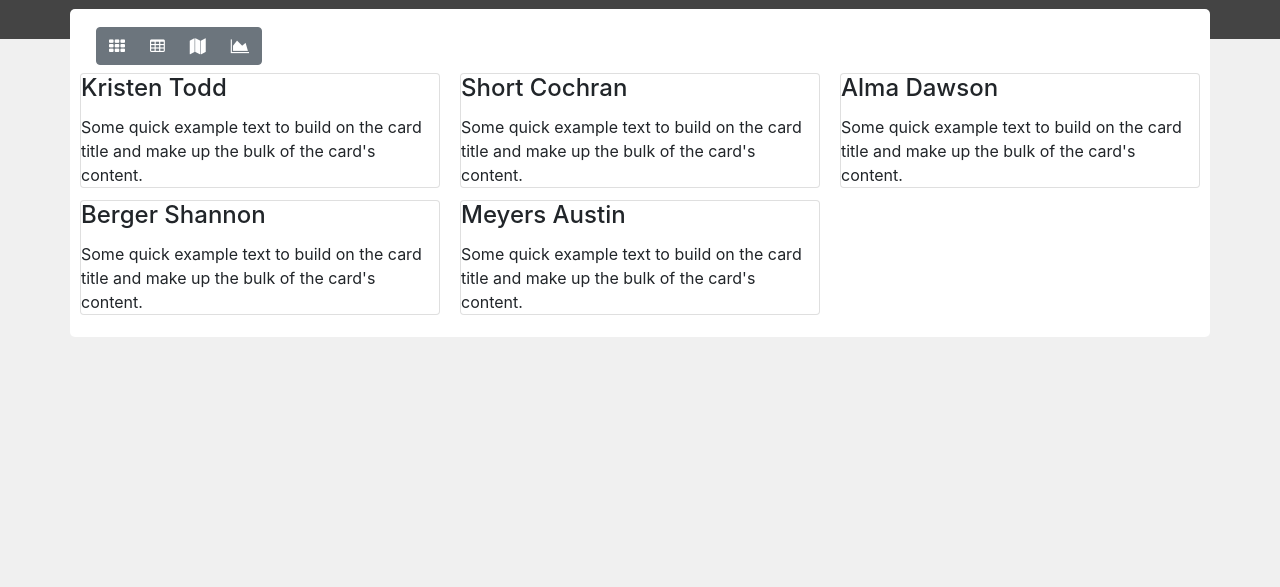
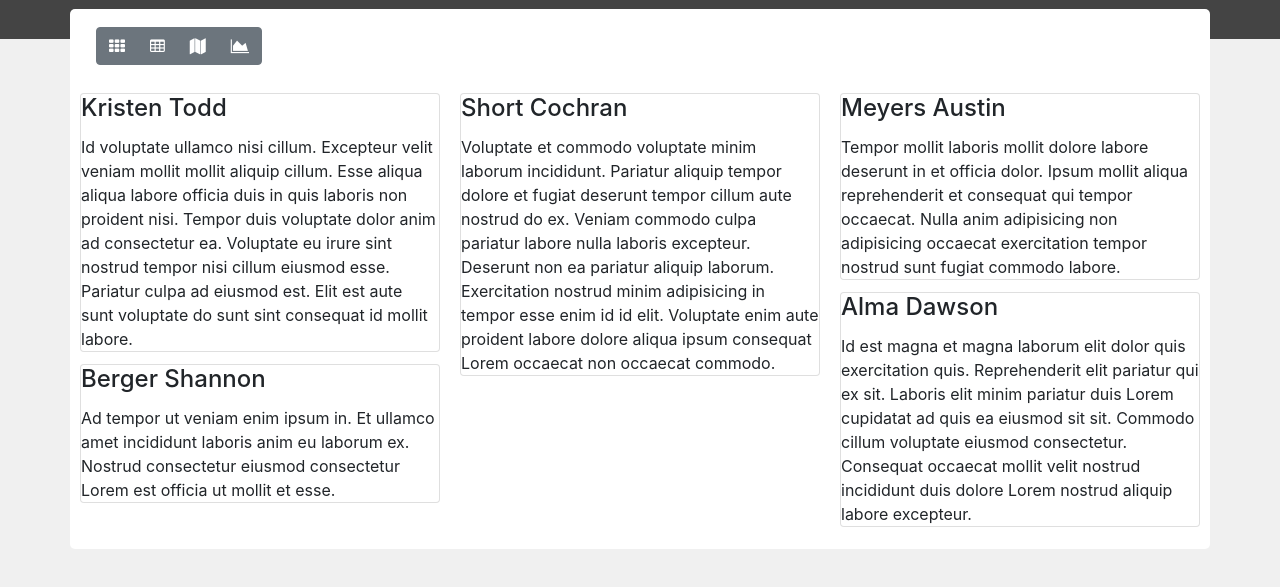
Before and after one commit to maulik1990/data-viewer, a plain HTML site: page index.html in a window 1280 px wide. Shown: the part 61-648 px from the top of the page. Drawn offline with nearby package versions, Linux system fonts and the light colour scheme.

Commit message:
added margin

```diff
--- a/css/main.css
+++ b/css/main.css
@@ -103,3 +103,6 @@ h1, h2, h3 {
     margin-right: 5px;
     cursor: pointer;
 }
+.card-columns {
+    margin-top:20px;
+}
--- a/index.html
+++ b/index.html
@@ -36,7 +36,7 @@
             <div ng-repeat="x in sampledata" class="card">
                 <div class="card-block">
                     <h4 class="card-title"> {{x.name.first}} {{x.name.last}}</h4>
-                    <p class="card-text">Some quick example text to build on the card title and make up the bulk of the card's content.</p>
+                    <p class="card-text">{{x.about}}</p>
                 </div>
             </div>
         </div>
```
